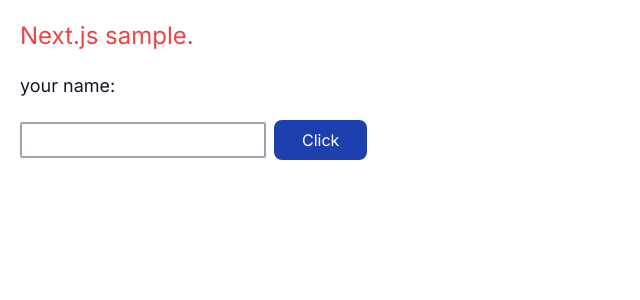
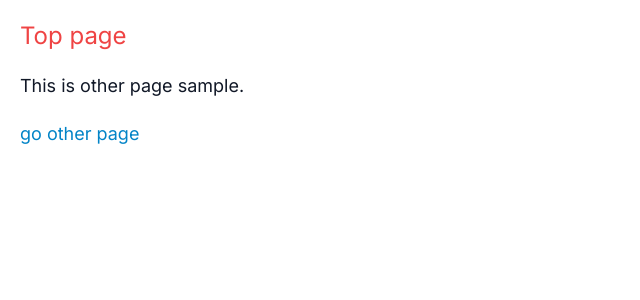
Before and after one commit to Hwangtaehun/nextjsPractice, a Next.js app in the folder sample_next_app/: page / in a window 1280 px wide. Shown: the top 300 px of the page, without its empty margins (0-640 px from the left). Built offline with nearby package versions, Linux system fonts and the light colour scheme.

Commit message:
라우팅과 페이지 이동

```diff
--- a/sample_next_app/src/app/globals.css
+++ b/sample_next_app/src/app/globals.css
@@ -21,3 +21,7 @@
 :any-link {
   @apply text-lg m-5 text-sky-600;
 }
+
+img {
+  @apply border-solid border-2 border-green-300 m-5 p-2;
+}
--- /dev/null
+++ b/sample_next_app/src/app/name/[name]/page.tsx
@@ -0,0 +1,11 @@
+export default function Name({params}:{params:{name: string}}) {
+    return(
+        <main>
+            <h1 className="title">Name page</h1>
+            <p className="msg">당신은 {params.name} 님이군요.</p>
+            <div>
+                <a href="/">go back!!</a>
+            </div>
+        </main>
+    );
+}
--- /dev/null
+++ b/sample_next_app/src/app/name/page.tsx
@@ -0,0 +1,11 @@
+export default function Name() {
+    return(
+        <main>
+            <h1 className="title">Name page</h1>
+            <p className="msg">/name/○○와 같이 이름을 붙여서 접속하세요.</p>
+            <div>
+                <a href="/">go back!!</a>
+            </div>
+        </main>
+    );
+}
--- a/sample_next_app/src/app/other/page.tsx
+++ b/sample_next_app/src/app/other/page.tsx
@@ -0,0 +1,17 @@
+import Link from "next/link"
+import Image from "next/image"
+
+export default function Other(){
+    return (
+        <main>
+            <h1 className="title">Other page</h1>
+            <p className="msg">이건 다른 페이지입니다.</p>
+            <div>
+                <Image src="/sample.jpg" width={200} height={200} />
+            </div>
+            <div>
+                <Link href="/">go back!!</Link>
+            </div>
+        </main>
+    )
+}
--- a/sample_next_app/src/app/page.tsx
+++ b/sample_next_app/src/app/page.tsx
@@ -1,27 +1,14 @@
 'use client'
 
-import {useState} from 'react';
+import Link from "next/link"
 
 export default function Home() {
-  var [input, setInput] = useState("");
-  var [message, setMessage] = useState("your name:");
-
-  const doChange = (event)=> {
-    setInput(event.target.value);
-  };
-
-  const doClick = ()=> {
-    setMessage("Hello, " + input + "!!");
-    setInput("");
-  }
-
   return(
     <main>
-      <h1 className="title">Next.js sample.</h1>
-      <p className="msg">{message}</p>
-      <div className="m-5">
-        <input type="text" onChange={doChange} value={input} className="input"/>
-        <button onClick={doClick} className="btn">Click</button>
+      <h1 className="title">Top page</h1>
+      <p className="msg">This is other page sample.</p>
+      <div>
+        <Link href="/other">go other page</Link>
       </div>
     </main>
   );
```
Also changed, not shown: sample_next_app/public/sample.jpg (added).
